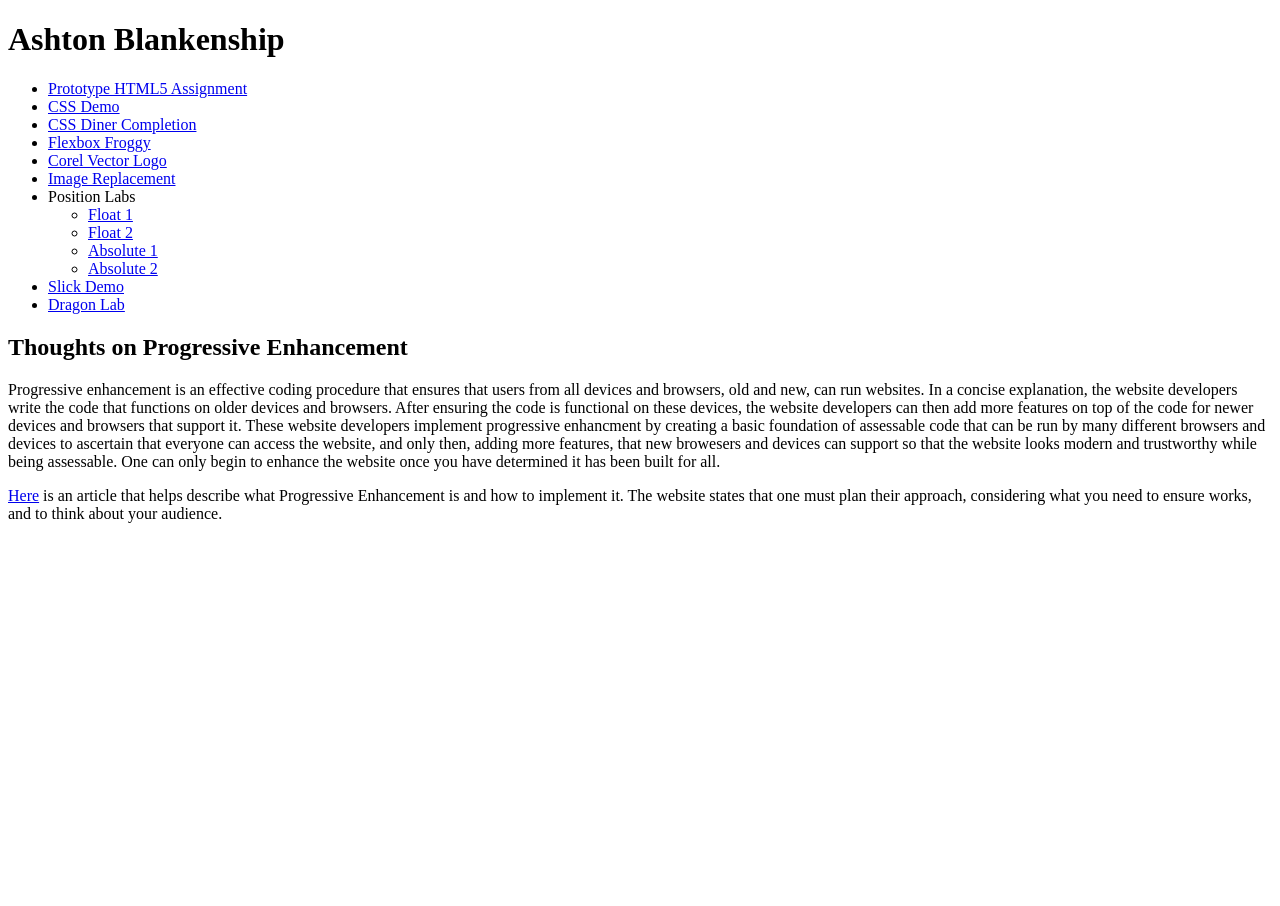
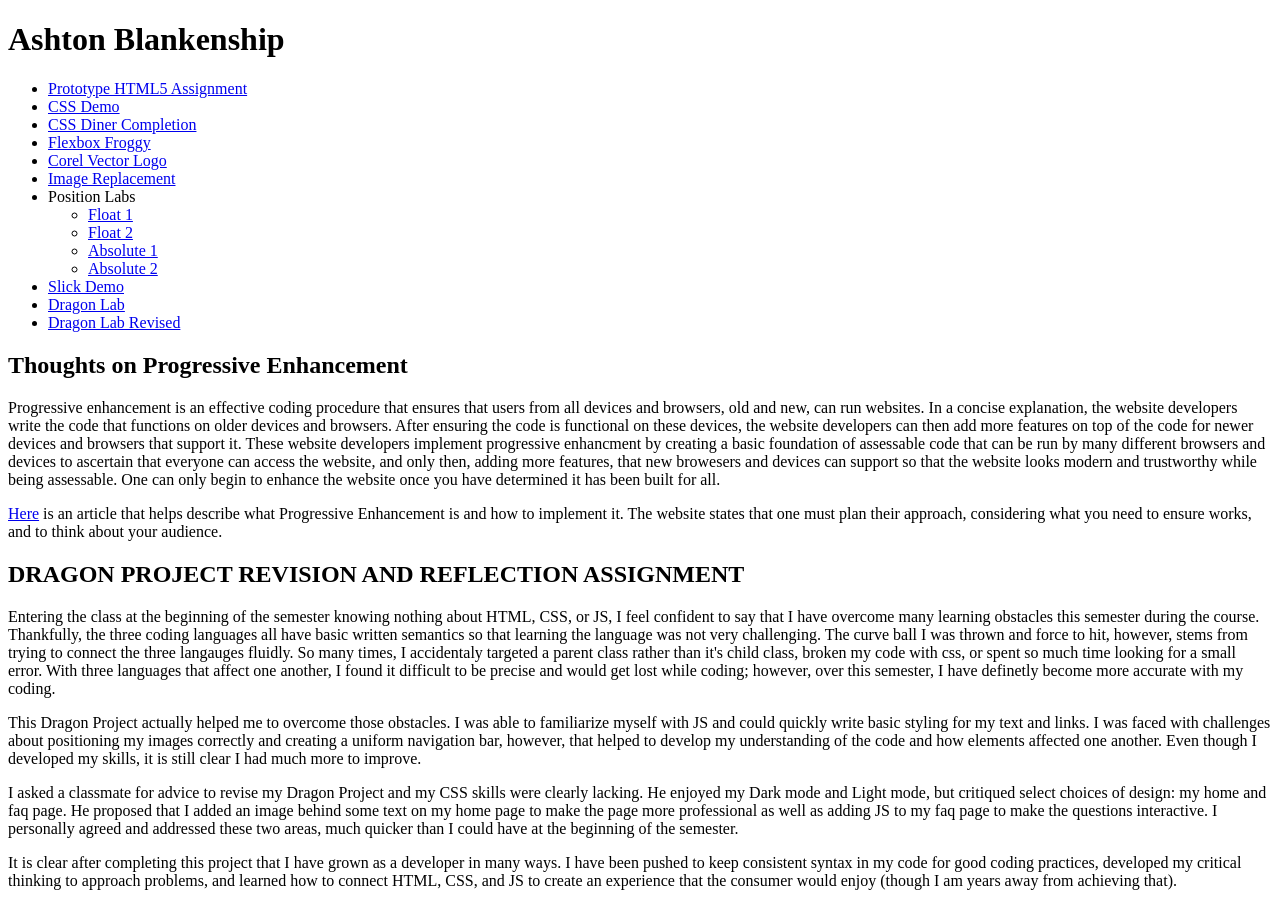
Before and after one commit to acblankenshi/ifsc-1310, a plain HTML site: page index.html in a window 1280 px wide. Before the commit the page ends 800 px from the top, so only its background shows below. Drawn offline with Linux system fonts and the light colour scheme.

Commit message:
Added Course Reflection

```diff
--- a/index.html
+++ b/index.html
@@ -44,6 +44,7 @@
     </li>
     <li><a href="slick-demo/index.html">Slick Demo</a></li>
     <li><a href="dragon/index.html">Dragon Lab</a></li>
+    <li><a href="dragon-revised/index.html">Dragon Lab Revised</a></li>
   </ul>
   <div>
     <h1>Thoughts on Progressive Enhancement</h1>
@@ -55,6 +56,23 @@
     <p><a href="https://recordssoundthesame.com/blog/2017/01/27/a-practical-guide-to-pwas/">Here</a> is an article that helps describe what Progressive Enhancement is and how to implement it.
     The website states that one must plan their approach, considering what you need to ensure works, and to think about your audience.</p>
   </div>
+  <div>
+    <h1>DRAGON PROJECT REVISION AND REFLECTION ASSIGNMENT</h1>
+    <p>Entering the class at the beginning of the semester knowing nothing about HTML, CSS, or JS, I feel confident to say that I have overcome many learning obstacles this semester during the course. Thankfully, the three coding languages all have basic
+      written semantics so that learning the language was not very challenging. The curve ball I was thrown and force to hit, however, stems from trying to connect the three langauges fluidly. So many times, I accidentaly targeted a parent class rather than
+      it's child class, broken my code with css, or spent so much time looking for a small error. With three languages that affect one another, I found it difficult to be precise and would get lost while coding; however, over this semester, I have
+      definetly become more accurate with my coding.</p>
+
+      <p>This Dragon Project actually helped me to overcome those obstacles. I was able to familiarize myself with JS and could quickly write basic styling for my text and links. I was faced with challenges about positioning my images correctly and
+      creating a uniform navigation bar, however, that helped to develop my understanding of the code and how elements affected one another. Even though I developed my skills, it is still clear I had much more to improve.</p>
+
+      <p>I asked a classmate for advice to revise my Dragon Project and my CSS skills were clearly lacking. He enjoyed my Dark mode and Light mode, but critiqued select choices of design: my home and faq page. He proposed that I added
+      an image behind some text on my home page to make the page more professional as well as adding JS to my faq page to make the questions interactive. I personally agreed and addressed these two areas, much quicker than I could have at the beginning
+      of the semester.</p>
+
+      <p>It is clear after completing this project that I have grown as a developer in many ways. I have been pushed to keep consistent syntax in my code for good coding practices, developed my critical thinking to approach problems, and
+      learned how to connect HTML, CSS, and JS to create an experience that the consumer would enjoy (though I am years away from achieving that).</p>
+  </div>
 </nav>
 
 
```
